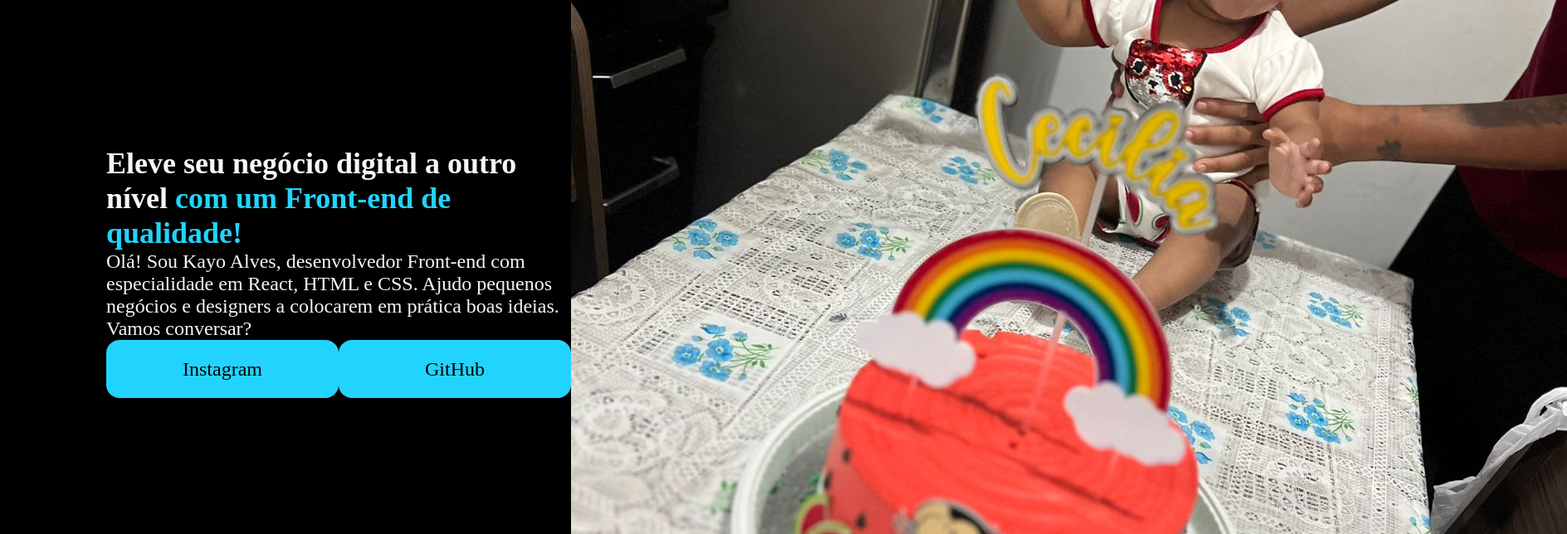
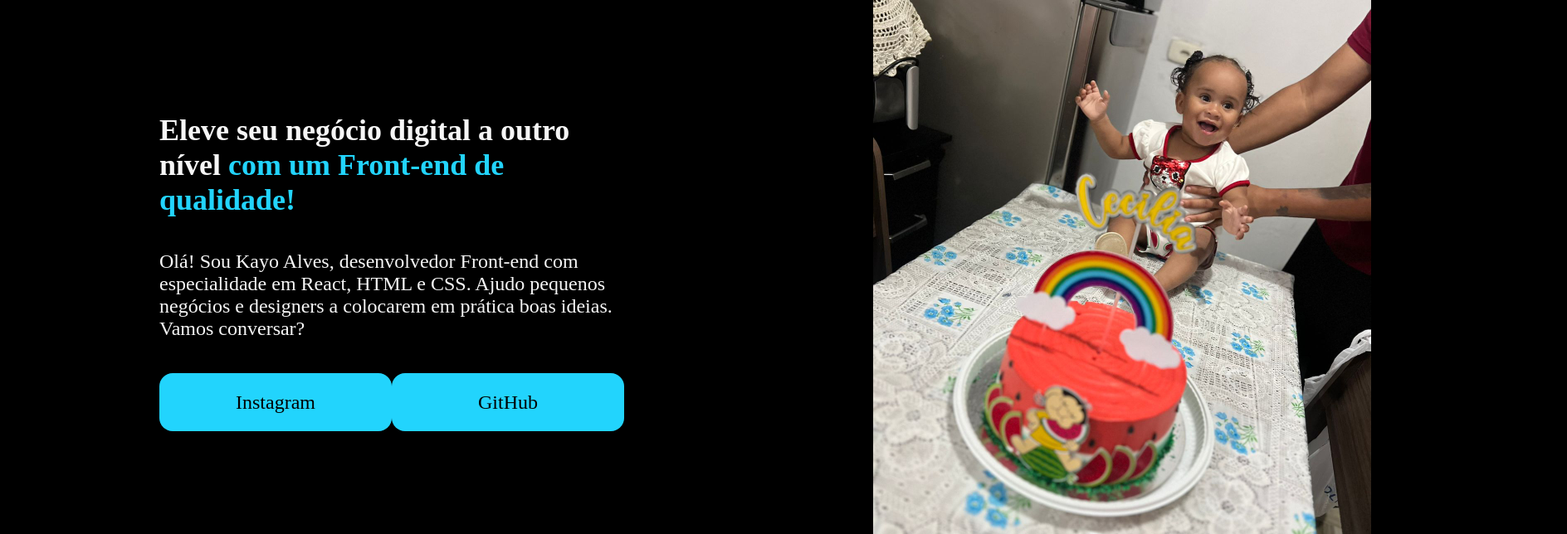
Before and after one commit to kayoJVD/HTMLCSS, a plain HTML site: page index.html in a window 1280 px wide. Shown: the part 600-1244 px from the top of the page at 83% size, 1888 px wide, since content can reach past the window. Drawn offline with Linux system fonts and the light colour scheme; a web font is replaced by a local one.

Commit message:
Alterando tamanho da imagem

```diff
--- a/style.css
+++ b/style.css
@@ -18,7 +18,7 @@ body {
 }
 
 .apresentacao{
-    margin: 10%;
+    margin: 10% 15%;
     display: flex;
     align-items: center;
     justify-content: space-between;
@@ -26,6 +26,9 @@ body {
 
 .apresentacao__conteudo{
     width: 615px;
+    display: flex;
+    flex-direction: column;
+    gap: 40px;
 }
 
 .apresentacao__conteudo__titulo{
@@ -55,3 +58,6 @@ body {
     color: #000;
     font-family: "Playwrite IN", serif;
 }
+img{
+    transform: scale(0.5);
+}
```
